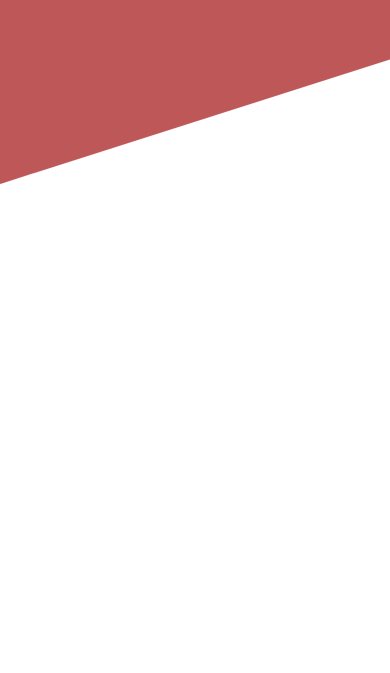
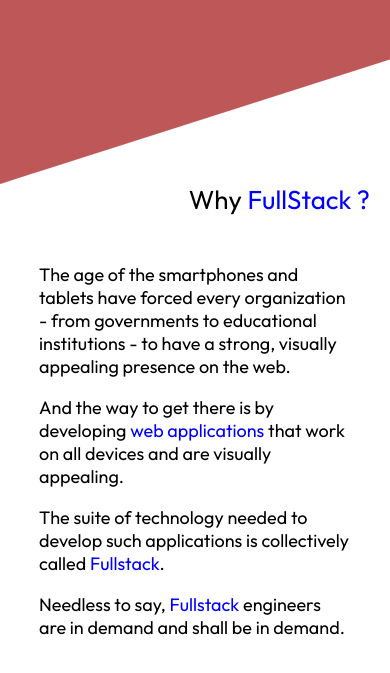
Before and after one commit to jeremyasirwaad/StepUp, a React (Create React App) app: page / in a window 390 px wide. Shown: the part 1127-1800 px from the top of the page. Before the commit the page ends 1610 px from the top, so only its background shows below. Built offline with nearby package versions, Linux system fonts and the light colour scheme.

Commit message:
added 3rd section

```diff
--- a/src/components/Landing/Landing.js
+++ b/src/components/Landing/Landing.js
@@ -16,7 +16,7 @@ export const Landing = () => {
         <div className='Landingpage'>
             <div className="landingcontents">
                 <p data-aos="zoom-in">Welcome to the <span className='colorland'>STEP UP</span> Program, a <span className='colorland'>gSARC</span> initiative to groom FullStack developers for startups</p>
-                <button class="button-56">Get Started</button>
+                <button   class="button-56" >Get Started</button>
                 <i class="fas fa-angle-double-down vert-move"></i>
             </div>
             <div class="custom-shape-divider-bottom-1642609008">
--- a/src/components/Section2/Section2.js
+++ b/src/components/Section2/Section2.js
@@ -5,14 +5,14 @@ const Section2 = () => {
     return (
         <div className='section2'>
             <div className="sec2contents">
-                <span className='sec2title'>Why Step Up ?</span>
-                <p>Are they risky?
+                <span data-aos="fade-right" className='sec2title'>Why Step Up ?</span>
+                <p data-aos="fade-left">Are they risky?
                     What skills are hot?
                     How to get in?</p>
-                <p>
+                <p data-aos="fade-left">
                 To know more watch this video by our alumnus, <br /> <span className='colsec2'> Bargava Subramanian (2002)</span>, a Serial Entrepreneur, Startup Investor, Mentor and Data Scientist.
                 </p>
-                <div className="playerconatiner">
+                <div className="playerconatiner" data-aos="fade-right">
                 <ReactPlayer url='https://youtu.be/tEzP3v5mizs' controls = "true" width= "100%" height={250}  />
                 </div>
             </div>
--- a/src/components/Section3/Section3.css
+++ b/src/components/Section3/Section3.css
@@ -1,10 +1,15 @@
+@import url('https://fonts.googleapis.com/css2?family=Outfit&display=swap');
 
-
+@media only screen and (max-width:600px)
+{
     .Section3page{
         position: relative;
         height: 500px;
         width: 100vw;
         background-color: rgb(255, 255, 255);
+        display: flex;
+        align-items: center;
+        justify-content: center;
     }
 
     .custom-shape-divider-top-1642624817 {
@@ -35,3 +40,28 @@
             height: 201px;
         }
     }
+
+
+    .sec3textcon{
+        margin-top: 400px;
+        height: 100%;
+        width: 80%;
+        font-family: 'Outfit', sans-serif;
+    }
+
+    .sec3title{
+        position: absolute;
+        font-size: 26px;
+        right: 0px;
+        margin-right: 20px;
+
+    }
+
+    .sec3textcon p{
+        font-size: 18px;
+    }
+
+    .sec3col{
+        color: blue;
+    }
+}
--- a/src/components/Section3/Section3.js
+++ b/src/components/Section3/Section3.js
@@ -3,11 +3,19 @@ import './Section3.css'
 const Section3 = () => {
     return (
         <div className='Section3page'>
-<div class="custom-shape-divider-top-1642624817">
-    <svg data-name="Layer 1" xmlns="http://www.w3.org/2000/svg" viewBox="0 0 1200 120" preserveAspectRatio="none">
-        <path d="M1200 120L0 16.48 0 0 1200 0 1200 120z" class="shape-fill"></path>
-    </svg>
-</div>
+        <div class="custom-shape-divider-top-1642624817">
+            <svg data-name="Layer 1" xmlns="http://www.w3.org/2000/svg" viewBox="0 0 1200 120" preserveAspectRatio="none">
+                <path d="M1200 120L0 16.48 0 0 1200 0 1200 120z" class="shape-fill"></path>
+            </svg>
+        </div>
+        <div className="sec3textcon">
+            <span className='sec3title'>Why <span className='sec3col'>FullStack ?</span></span>
+            <p style={{"marginTop" : "80px"}}>The age of the smartphones and tablets have forced every organization - from governments to educational institutions - to have a strong, visually appealing presence on the web. </p>
+            <p>And the way to get there is by developing <span className='sec3col'> web applications</span> that work on all devices and are visually appealing.
+            </p>
+            <p>The suite of technology needed to develop such applications is collectively called <span className='sec3col'>Fullstack</span>. </p>
+            <p>Needless to say, <span className='sec3col'>Fullstack</span> engineers are in demand and shall be in demand.</p>
+        </div>
         </div>
     );
 }
```
